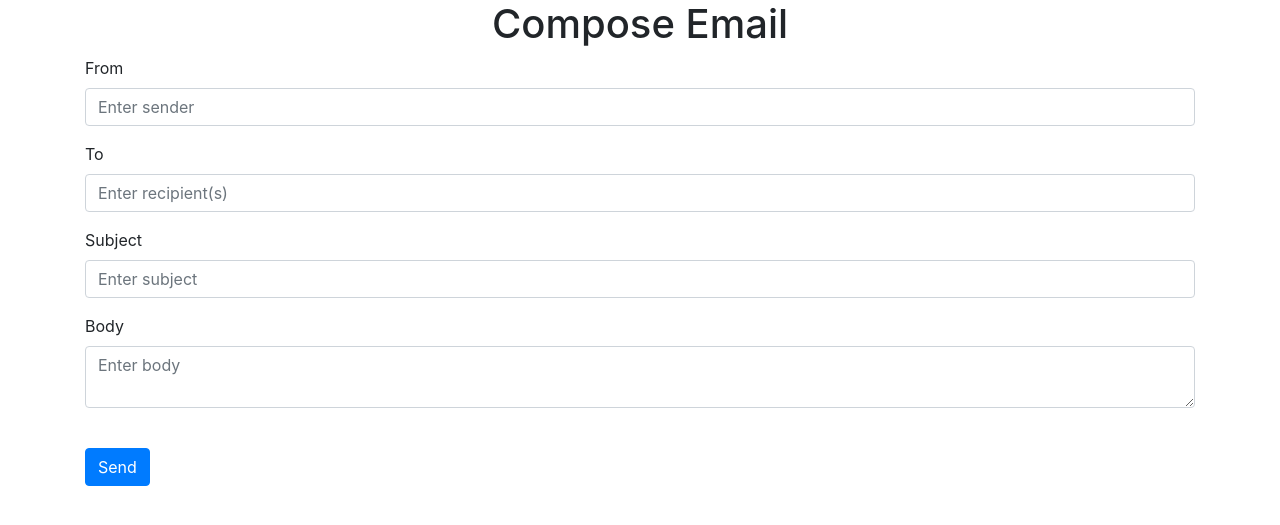
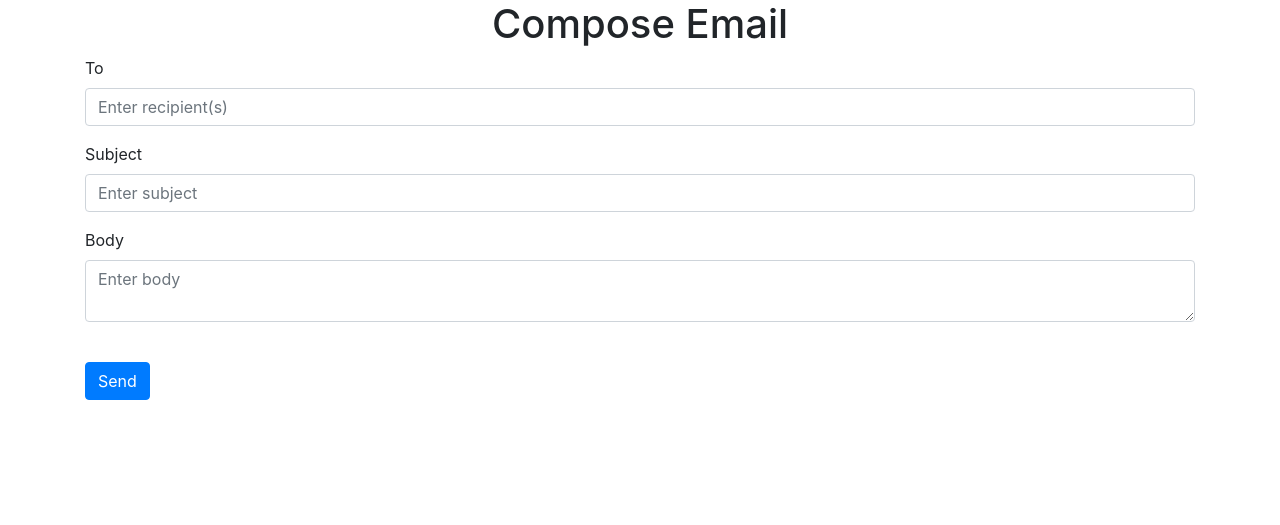
Before and after one commit to prem9/CMPE-131-G12-Project, a Flask app: page /compose in a window 1280 px wide. Shown: the part 56-581 px from the top of the page. Run offline with Flask 3, Linux system fonts and the light colour scheme; a user stored in the database is signed in; some libraries are stand-ins or nearby versions.

Commit message:
Change files

```diff
--- a/codebase/website/models.py
+++ b/codebase/website/models.py
@@ -34,7 +34,6 @@ class Message(db.Model):
 
 class Email(db.Model):
     id = db.Column(db.Integer, primary_key=True)
-    sender = db.Column(db.Integer, db.ForeignKey('user.id'), nullable=False)
     recipient = db.Column(db.Integer, db.ForeignKey('user.id'), nullable=False)
     subject = db.Column(db.String(200), nullable=False)
     body = db.Column(db.String(10000), nullable=False)
--- a/codebase/website/templates/compose.html
+++ b/codebase/website/templates/compose.html
@@ -3,17 +3,6 @@
 {% block content %}
     <h1 align="center">Compose Email</h1>
     <form method="POST">
-
-        <div class="form-group">
-            <label for="sender">From</label>
-            <input
-                type="text"
-                class="form-control"
-                id="sender"
-                name="sender"
-                placeholder="Enter sender"
-            />
-        </div>
 
         <div class="form-group">
             <label for="recipients">To</label>
```
